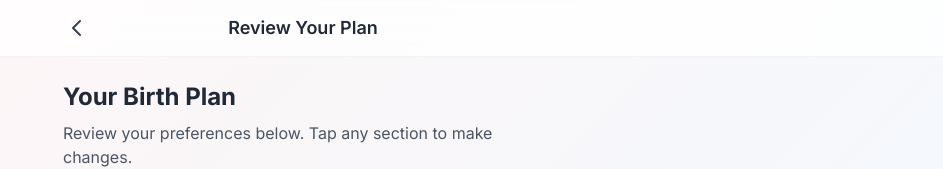
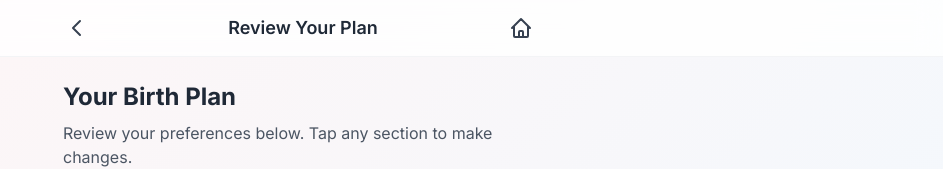
Before and after one commit to AstraSora/NayaBirth, a React (Vite) app: page /review in a window 1280 px wide. Shown: the top 169 px of the page, without its empty margins (337-1280 px from the left). Built offline with nearby package versions, Linux system fonts and the light colour scheme; no server answers.

Commit message:
Added home button

```diff
--- a/src/components/layout/Header.jsx
+++ b/src/components/layout/Header.jsx
@@ -1,6 +1,6 @@
 import { Link } from 'react-router-dom'
 
-export function Header({ showBack = false, onBack, title }) {
+export function Header({ showBack = false, onBack, title, showHome = false }) {
   return (
     <header className="sticky top-0 z-40 bg-white/80 backdrop-blur-md border-b border-gray-100 safe-area-top">
       <div className="max-w-lg mx-auto px-4 h-14 flex items-center justify-between">
@@ -33,7 +33,19 @@ export function Header({ showBack = false, onBack, title }) {
           )}
         </div>
 
-        <div className="w-11" />
+        <div className="w-11">
+          {showHome && (
+            <Link
+              to="/"
+              className="w-11 h-11 -mr-2 flex items-center justify-center text-gray-700 hover:text-gray-900 hover:bg-gray-100 rounded-full transition-colors focus:outline-none focus:ring-2 focus:ring-coral-300 focus:ring-offset-1"
+              aria-label="Go to home"
+            >
+              <svg className="w-6 h-6" fill="none" viewBox="0 0 24 24" stroke="currentColor">
+                <path strokeLinecap="round" strokeLinejoin="round" strokeWidth={2} d="M3 12l2-2m0 0l7-7 7 7M5 10v10a1 1 0 001 1h3m10-11l2 2m-2-2v10a1 1 0 01-1 1h-3m-6 0a1 1 0 001-1v-4a1 1 0 011-1h2a1 1 0 011 1v4a1 1 0 001 1m-6 0h6" />
+              </svg>
+            </Link>
+          )}
+        </div>
       </div>
     </header>
   )
--- a/src/pages/BirthPlan.jsx
+++ b/src/pages/BirthPlan.jsx
@@ -45,6 +45,7 @@ export function BirthPlan() {
         showBack
         onBack={handleBack}
         title={section.title}
+        showHome
       />
 
       {/* Progress */}
--- a/src/pages/Review.jsx
+++ b/src/pages/Review.jsx
@@ -88,7 +88,7 @@ export function Review() {
 
   return (
     <div className="min-h-screen bg-gradient-warm">
-      <Header showBack onBack={() => navigate('/birth-plan')} title="Review Your Plan" />
+      <Header showBack onBack={() => navigate('/birth-plan')} title="Review Your Plan" showHome />
 
       <main className="max-w-lg mx-auto px-4 py-6 pb-32">
         {/* PIN Display Modal */}
```
